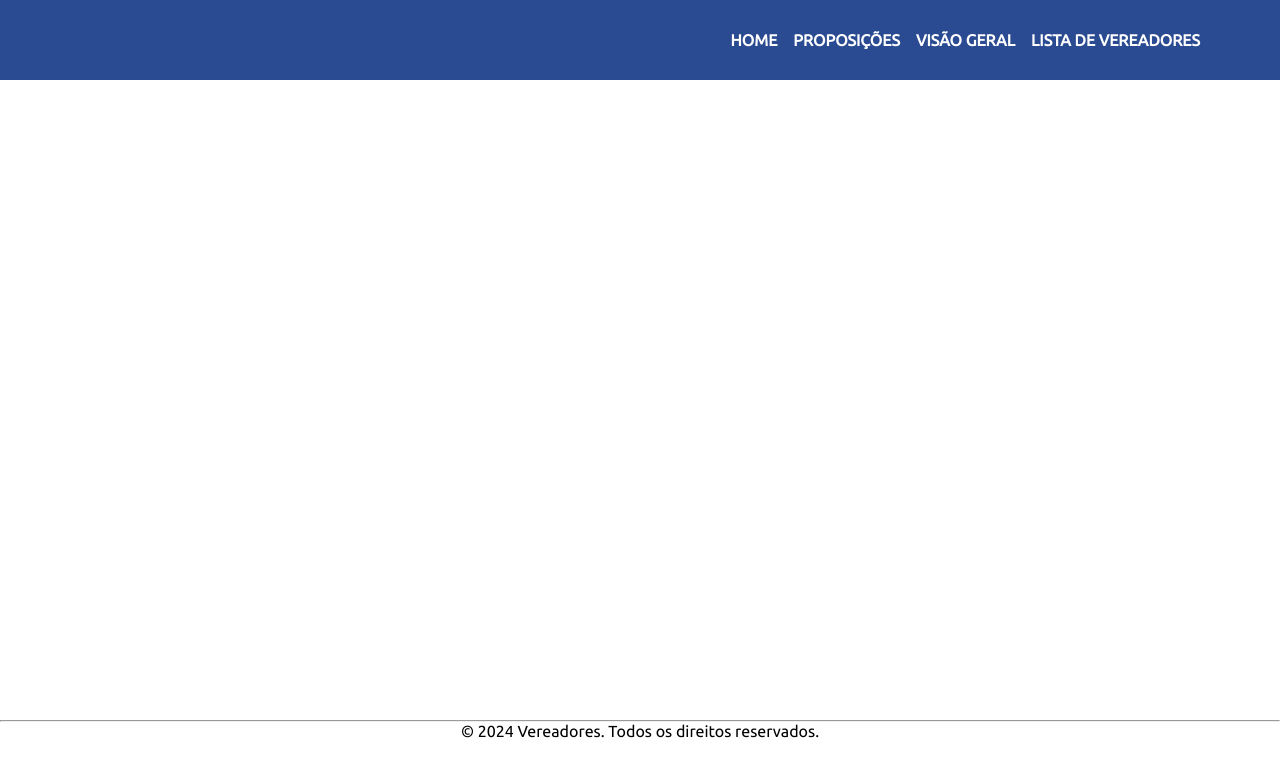
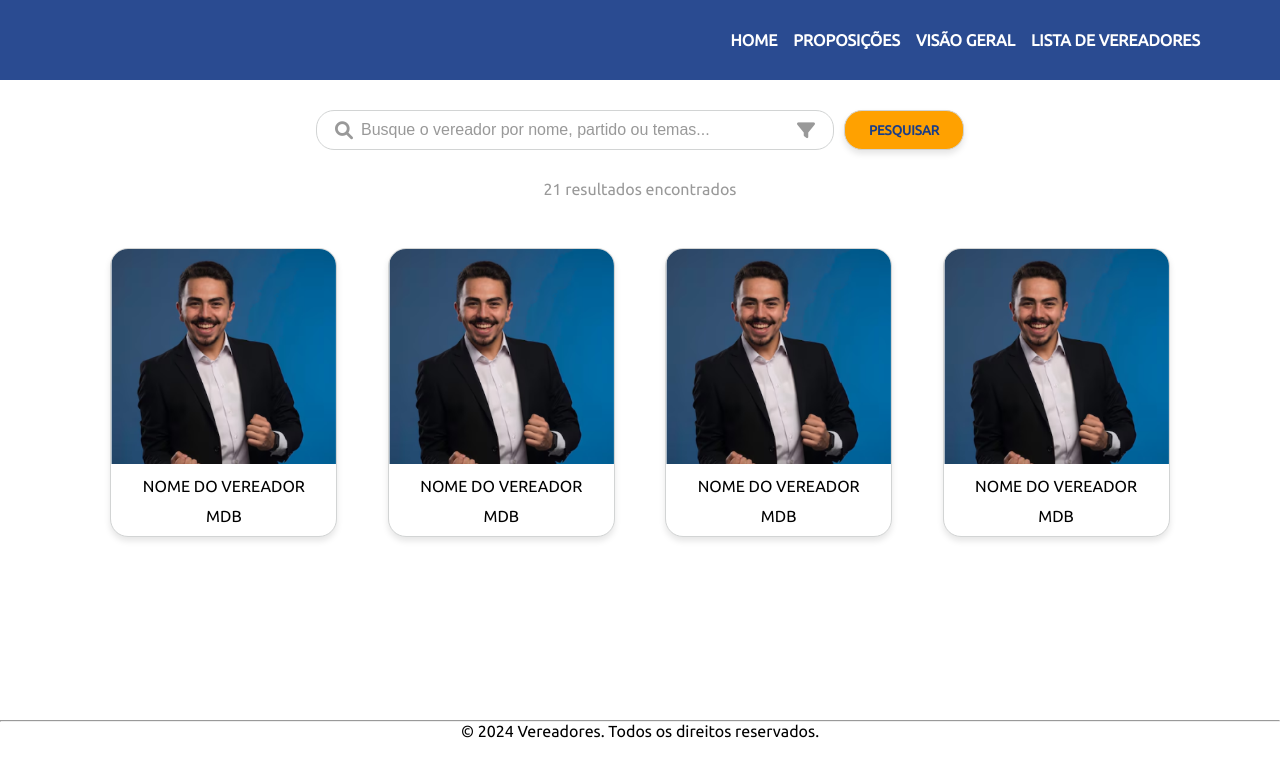
Before and after one commit to nicolygz/the-devs-department, a Flask app: page /lista-vereadores in a window 1280 px wide. Shown: the top 777 px of the page. Run offline with Flask 3, Linux system fonts and the light colour scheme.

Commit message:
Pagina Lista de Vereadores HTML e CSS

```diff
--- a/flask-project/static/lista-vereadores.css
+++ b/flask-project/static/lista-vereadores.css
@@ -0,0 +1,128 @@
+.card-container {
+    display: flex;
+    flex-wrap: wrap;
+    flex-direction: row;
+    justify-content: space-evenly;
+    align-items: center;
+    margin: 0 100px;
+    padding-top: 50px;
+    padding-bottom: 20px;
+    gap: 40px;
+}
+
+.card {
+    width: 225px;
+    min-width: 180px;
+    min-height: auto;
+    background-color: white;
+    border: 0.5px solid #D2D4D4;
+    border-radius: 18px;
+    display: grid;
+    grid-template-rows: 75% 15% 10%;
+    overflow: hidden;
+    transition: transform 0.3s ease;
+    box-shadow: 0 4px 6px rgba(0, 0, 0, 0.1);
+}
+
+.card-img {
+    width: 100%;
+    height: auto;
+    object-fit: cover;
+    position: relative;
+    overflow: hidden;
+}
+
+.card-img img {
+    display: block;
+    border-radius: inherit;
+    width: 100%;
+    min-width: 100%;
+}
+
+.card:hover {
+    transform: scale(1.05);
+}
+
+.card-content {
+    display: flex;
+    align-items: center;
+    justify-content: center;
+}
+
+.card-footer {
+    display: flex;
+    align-items: top;
+    justify-content: center;
+}
+
+.filtro-container {
+    display: flex;
+    gap: 10px;
+    text-align: center;
+    justify-content: space-around;
+    grid-template-columns: 80% 20%;
+}
+
+.search-container {
+    width: 500px;
+    border: 1px solid #D2D4D4;
+    border-radius: 18px;
+    padding: 10px 8px;
+    position: relative;
+    display: flex;
+    align-items: center;
+}
+
+.search-icon {
+    margin-left: 10px;
+    color: #999;
+    font-size: 18px;
+}
+
+.filter-icon {
+    margin-right: 10px;
+    color: #999;
+    font-size: 18px;
+}
+
+.search-input {
+    flex: 1; /* Faz o input ocupar o máximo de espaço disponível */
+    padding: 0px 8px;
+    border: none;
+    outline: none;
+    font-size: 16px;
+}
+
+.search-input::placeholder {
+    color: #999;
+    font-size: 16px;
+}
+
+.content-flex {
+    padding-top: 0px;
+    display: flex;
+    align-items: center;
+    justify-content: center;
+    height: 100px;
+}
+
+.custom-button {
+    cursor: pointer;
+    width: 9vw;
+    min-width: 120px;
+    padding: 10px 8px;
+    border: 0.5px solid #D2D4D4;
+    border-radius: 18px;
+    background-color: #FFA100;
+    color: #193D87;
+    font-family: 'Ubuntu';
+    font-weight: 900;
+    text-transform: uppercase;
+    box-shadow: 0 4px 6px rgba(0, 0, 0, 0.1);
+}
+
+.resultados-encontrados {
+    display: flex;
+    justify-content: center;
+    color: #999;
+}
--- a/flask-project/templates/base.html
+++ b/flask-project/templates/base.html
@@ -27,9 +27,7 @@
 
     <!-- Conteúdo Específico de Cada Página -->
     <div class="content">
-        {% block content %}
-        <!-- Conteúdo será substituído nas páginas específicas -->
-        {% endblock %}
+        {% block content %}{% endblock %}
     </div>
 
     <!-- Rodapé Geral -->
--- a/flask-project/templates/lista-vereadores.html
+++ b/flask-project/templates/lista-vereadores.html
@@ -5,9 +5,49 @@
 {% block extra_css %}
     <link rel="stylesheet" href="../static/lista-vereadores.css">
     <link rel="stylesheet" href="{{ url_for('static', filename='lista-vereadores.css') }}">
+    <link rel="stylesheet" href="https://cdnjs.cloudflare.com/ajax/libs/font-awesome/6.0.0-beta3/css/all.min.css">
 {% endblock %}
 
 {% block content %}
-
-
+    <div class="content-flex">
+        <div class="filtro-container">
+             <div class="search-container">
+                <i class="fas fa-search search-icon"></i>
+                <input type="text" class="search-input" placeholder="Busque o vereador por nome, partido ou temas...">
+                <i class="fas fa-filter filter-icon"></i> <!-- Ícone de filtro -->
+             </div>
+            <button type="button" class="custom-button">Pesquisar</button>
+        </div>
+    </div>
+    <div class="resultados-encontrados">21 resultados encontrados</div>
+    <div class="card-container">
+        <div class="card">
+            <div class="card-img">
+                <a href="#"><img src="../static/imagens/foto-vereador.png" alt=""></a>
+            </div>
+            <div class="card-content">NOME DO VEREADOR</div>
+            <div class="card-footer">MDB</div>
+        </div>
+        <div class="card">
+            <div class="card-img">
+                <a href="#"><img src="../static/imagens/foto-vereador.png" alt=""></a>
+            </div>
+            <div class="card-content">NOME DO VEREADOR</div>
+            <div class="card-footer">MDB</div>
+        </div>
+        <div class="card">
+            <div class="card-img">
+                <a href="#"><img src="../static/imagens/foto-vereador.png" alt=""></a>
+            </div>
+            <div class="card-content">NOME DO VEREADOR</div>
+            <div class="card-footer">MDB</div>
+        </div>
+        <div class="card">
+            <div class="card-img">
+                <a href="#"><img src="../static/imagens/foto-vereador.png" alt=""></a>
+            </div>
+            <div class="card-content">NOME DO VEREADOR</div>
+            <div class="card-footer">MDB</div>
+        </div>
+    </div>
 {% endblock %}
```
Also changed, not shown: flask-project/static/imagens/foto-vereador.png (added).
